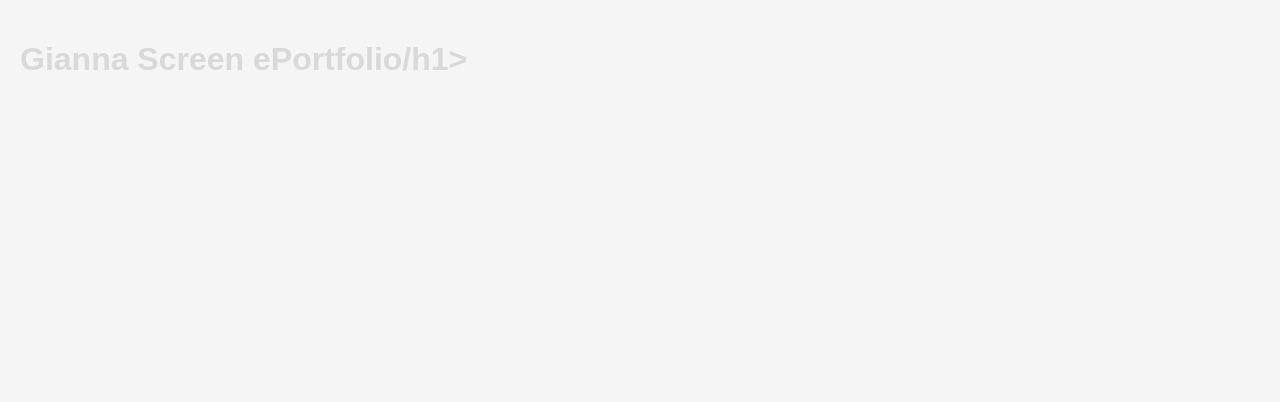
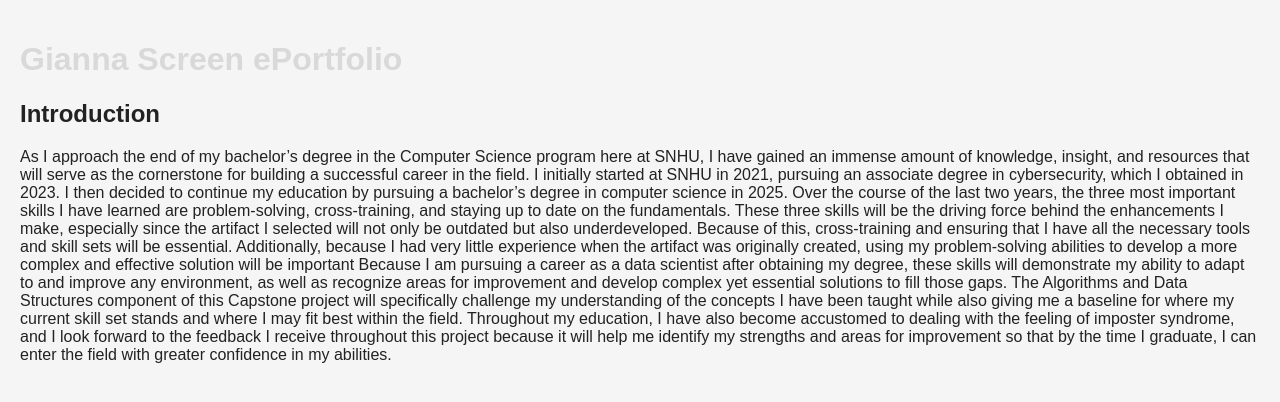
Before and after one commit to gscreen-sketch/Gianna-Screen-ePortfolio, a plain HTML site: page index.html in a window 1280 px wide. Drawn offline with Linux system fonts and the light colour scheme.

Commit message:
Update index.html

```diff
--- a/index.html
+++ b/index.html
@@ -6,6 +6,10 @@
   <link rel="stylesheet" href="style.css">
 </head>
 <body>
-  <h1>Gianna Screen ePortfolio/h1>
+  <h1>Gianna Screen ePortfolio</h1>
+  <h2>Introduction</h2>
+  <p>	As I approach the end of my bachelor’s degree in the Computer Science program here at SNHU, I have gained an immense amount of knowledge, insight, and resources that will serve as the cornerstone for building a successful career in the field. I initially started at SNHU in 2021, pursuing an associate degree in cybersecurity, which I obtained in 2023. I then decided to continue my education by pursuing a bachelor’s degree in computer science in 2025. Over the course of the last two years, the three most important skills I have learned are problem-solving, cross-training, and staying up to date on the fundamentals. These three skills will be the driving force behind the enhancements I make, especially since the artifact I selected will not only be outdated but also underdeveloped. Because of this, cross-training and ensuring that I have all the necessary tools and skill sets will be essential. Additionally, because I had very little experience when the artifact was originally created, using my problem-solving abilities to develop a more complex and effective solution will be important
+Because I am pursuing a career as a data scientist after obtaining my degree, these skills will demonstrate my ability to adapt to and improve any environment, as well as recognize areas for improvement and develop complex yet essential solutions to fill those gaps. The Algorithms and Data Structures component of this Capstone project will specifically challenge my understanding of the concepts I have been taught while also giving me a baseline for where my current skill set stands and where I may fit best within the field. Throughout my education, I have also become accustomed to dealing with the feeling of imposter syndrome, and I look forward to the feedback I receive throughout this project because it will help me identify my strengths and areas for improvement so that by the time I graduate, I can enter the field with greater confidence in my abilities.
+</p>
 </body>
 </html>
```
